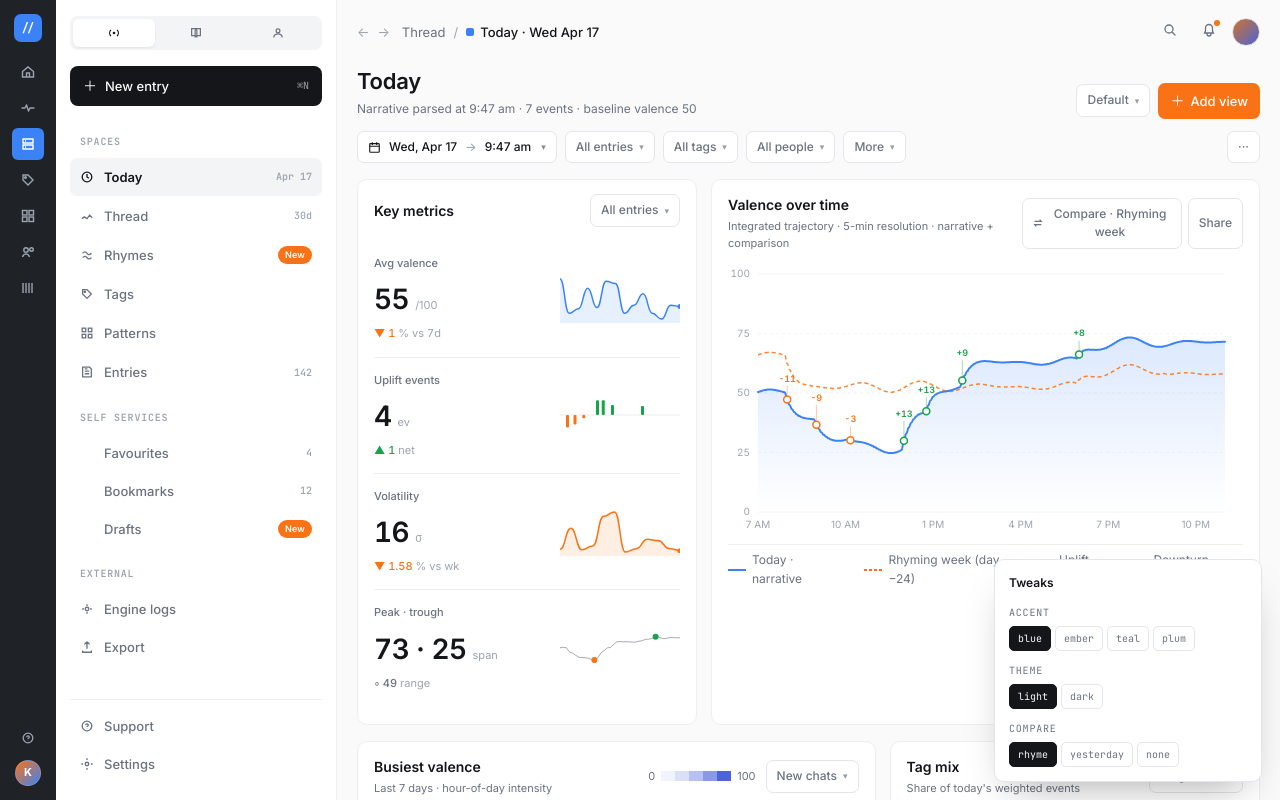
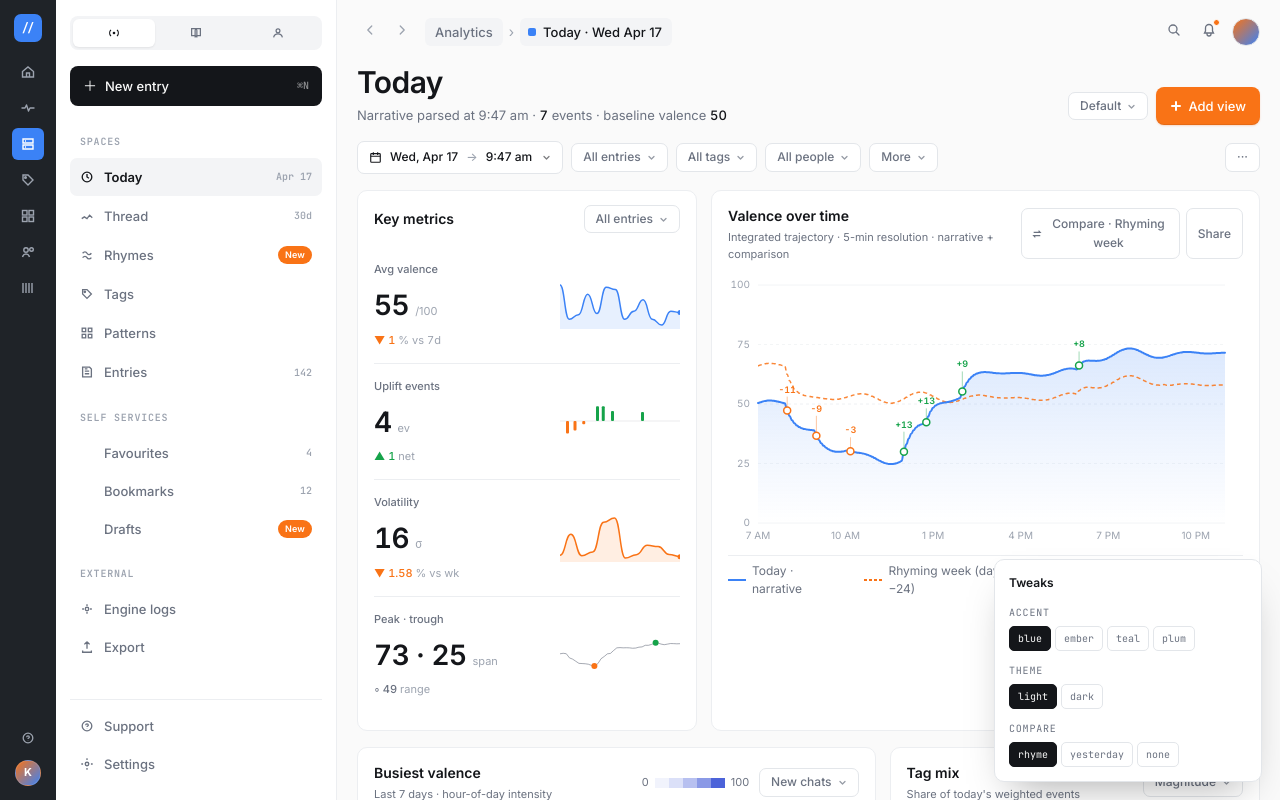
Before and after one commit to the-similarity/base, a Next.js app in the folder the-similarity-app/: page /prudent in a window 1280 px wide. Shown: the top 800 px of the page. Built offline with nearby package versions, Linux system fonts and the light colour scheme.

Commit message:
polish(prudent): polish top bar breadcrumbs + enlarge page header + orange CTA

```diff
--- a/the-similarity-app/app/prudent/dashboard.tsx
+++ b/the-similarity-app/app/prudent/dashboard.tsx
@@ -814,20 +814,51 @@ function TopBar() {
         alignItems: "center",
         justifyContent: "space-between",
         fontSize: 13,
+        paddingBottom: 2,
       }}
     >
-      <div style={{ display: "flex", alignItems: "center", gap: 8, color: "var(--muted)" }}>
-        <button style={{ color: "var(--faint)" }}>←</button>
-        <button style={{ color: "var(--faint)" }}>→</button>
-        <span style={{ marginLeft: 4 }}>Thread</span>
-        <span style={{ color: "var(--faint)" }}>/</span>
+      <div style={{ display: "flex", alignItems: "center", gap: 6, color: "var(--muted)" }}>
+        <button
+          style={{ color: "var(--faint)", padding: "4px 6px", borderRadius: 5 }}
+          aria-label="Back"
+        >
+          <svg width="14" height="14" viewBox="0 0 16 16" fill="none" stroke="currentColor" strokeWidth="1.5">
+            <path d="M10 3.5L5.5 8l4.5 4.5" strokeLinecap="round" strokeLinejoin="round" />
+          </svg>
+        </button>
+        <button
+          style={{ color: "var(--faint)", padding: "4px 6px", borderRadius: 5 }}
+          aria-label="Forward"
+        >
+          <svg width="14" height="14" viewBox="0 0 16 16" fill="none" stroke="currentColor" strokeWidth="1.5">
+            <path d="M6 3.5L10.5 8 6 12.5" strokeLinecap="round" strokeLinejoin="round" />
+          </svg>
+        </button>
+        {/* Breadcrumb: "Analytics" chip › current page chip. Matching the
+            reference where the current page chip has an icon + bold label. */}
+        <span
+          style={{
+            marginLeft: 4,
+            padding: "4px 10px",
+            borderRadius: 6,
+            background: "var(--hover)",
+            color: "var(--muted)",
+            fontWeight: 500,
+          }}
+        >
+          Analytics
+        </span>
+        <span style={{ color: "var(--faint)", fontSize: 14, lineHeight: 1 }}>›</span>
         <span
           style={{
             color: "var(--ink)",
             fontWeight: 500,
             display: "inline-flex",
             alignItems: "center",
-            gap: 6,
+            gap: 7,
+            padding: "4px 10px 4px 8px",
+            borderRadius: 6,
+            background: "var(--hover)",
           }}
         >
           <span
@@ -842,21 +873,31 @@ function TopBar() {
           Today · Wed Apr 17
         </span>
       </div>
-      <div style={{ display: "flex", alignItems: "center", gap: 8, color: "var(--muted)" }}>
-        <button style={{ padding: "6px 8px" }} title="Search">
+      <div style={{ display: "flex", alignItems: "center", gap: 4, color: "var(--muted)" }}>
+        <button
+          style={{
+            padding: "6px 8px",
+            borderRadius: 6,
+          }}
+          title="Search"
+        >
           <SvgIcon path="M7 3a4 4 0 014 4 4 4 0 01-4 4 4 4 0 01-4-4 4 4 0 014-4zm3 7l3 3" />
         </button>
-        <button style={{ padding: "6px 8px", position: "relative" }} title="Notifications">
+        <button
+          style={{ padding: "6px 8px", position: "relative", borderRadius: 6 }}
+          title="Notifications"
+        >
           <SvgIcon path="M3.5 11h9l-1-2V6a3.5 3.5 0 00-7 0v3l-1 2zM6 12a2 2 0 004 0" />
           <span
             style={{
               position: "absolute",
-              top: 4,
+              top: 3,
               right: 4,
-              width: 6,
-              height: 6,
+              width: 7,
+              height: 7,
               background: "var(--warm)",
               borderRadius: "50%",
+              border: "1.5px solid var(--panel)",
             }}
           />
         </button>
@@ -865,8 +906,9 @@ function TopBar() {
             width: 28,
             height: 28,
             borderRadius: "50%",
-            background: "linear-gradient(135deg, #d0732b, #4c63d9)",
+            background: "linear-gradient(135deg, #F97316 0%, #3B82F6 100%)",
             border: "1px solid var(--line-mid)",
+            marginLeft: 4,
           }}
         />
       </div>
@@ -902,27 +944,46 @@ function PageHeader({ events }: { events: Event[] }) {
           display: "flex",
           alignItems: "flex-end",
           justifyContent: "space-between",
-          marginBottom: 12,
+          marginBottom: 16,
+          gap: 12,
         }}
       >
-        <div>
+        <div style={{ minWidth: 0 }}>
           <h1
             style={{
-              fontSize: 22,
+              fontSize: 30,
               fontWeight: 600,
-              letterSpacing: "-0.01em",
+              letterSpacing: "-0.02em",
               color: "var(--ink)",
               margin: 0,
+              lineHeight: 1.1,
             }}
           >
             Today
           </h1>
-          <div style={{ fontSize: 12, color: "var(--muted)", marginTop: 2 }}>
-            Narrative parsed at 9:47 am · {events.length} events · baseline valence 50
+          <div
+            style={{
+              fontSize: 13,
+              color: "var(--muted)",
+              marginTop: 6,
+              fontWeight: 400,
+            }}
+          >
+            Narrative parsed at 9:47 am ·{" "}
+            <span className="tnum" style={{ color: "var(--ink)", fontWeight: 500 }}>
+              {events.length}
+            </span>{" "}
+            events · baseline valence{" "}
+            <span className="tnum" style={{ color: "var(--ink)", fontWeight: 500 }}>
+              50
+            </span>
           </div>
         </div>
         <div style={{ display: "flex", alignItems: "center", gap: 8 }}>
           <Chip label="Default" caret />
+          {/* Primary CTA — orange #F97316 per reference. Hover darkens to the
+              strong variant; keep the plus sign as a crisp glyph rather than
+              an emoji to avoid platform-specific rendering. */}
           <button
             style={{
               display: "flex",
@@ -930,13 +991,17 @@ function PageHeader({ events }: { events: Event[] }) {
               gap: 6,
               background: "var(--warm)",
               color: "#fff",
-              padding: "8px 12px",
-              borderRadius: 7,
+              padding: "9px 14px",
+              borderRadius: 8,
               fontSize: 13,
               fontWeight: 500,
+              boxShadow: "0 1px 2px rgba(234,88,12,0.20), inset 0 -1px 0 rgba(0,0,0,0.08)",
             }}
           >
-            <span style={{ fontSize: 14, lineHeight: 1 }}>＋</span> Add view
+            <svg width="12" height="12" viewBox="0 0 12 12" fill="none" stroke="currentColor" strokeWidth="2">
+              <path d="M6 2v8M2 6h8" strokeLinecap="round" />
+            </svg>
+            Add view
           </button>
         </div>
       </div>
@@ -953,6 +1018,9 @@ function PageHeader({ events }: { events: Event[] }) {
   );
 }
 
+// A small filter/control chip. Size, radius and weight are intentionally
+// smaller than the primary CTA so the chips recede visually while still being
+// interactive. 7px radius matches the reference's softer chip corners.
 function Chip({ label, caret, active }: { label: string; caret?: boolean; active?: boolean }) {
   return (
     <button
@@ -960,17 +1028,22 @@ function Chip({ label, caret, active }: { label: string; caret?: boolean; active
         display: "inline-flex",
         alignItems: "center",
         gap: 6,
-        padding: "6px 10px",
+        padding: "6px 11px",
         fontSize: 12,
-        background: "var(--panel)",
+        background: active ? "var(--hover)" : "var(--panel)",
         border: "1px solid var(--line-mid)",
         borderRadius: 7,
         color: active ? "var(--ink)" : "var(--muted)",
         fontWeight: 500,
+        lineHeight: 1.2,
       }}
     >
       {label}
-      {caret && <span style={{ fontSize: 9, opacity: 0.7 }}>▾</span>}
+      {caret && (
+        <svg width="9" height="9" viewBox="0 0 9 9" fill="none" stroke="currentColor" strokeWidth="1.3" style={{ opacity: 0.7 }}>
+          <path d="M2 3.5L4.5 6 7 3.5" strokeLinecap="round" strokeLinejoin="round" />
+        </svg>
+      )}
     </button>
   );
 }
@@ -982,7 +1055,7 @@ function DateChip({ from, to }: { from: string; to: string }) {
         display: "inline-flex",
         alignItems: "center",
         gap: 8,
-        padding: "6px 10px",
+        padding: "6px 11px",
         fontSize: 12,
         background: "var(--panel)",
         border: "1px solid var(--line-mid)",
@@ -998,7 +1071,9 @@ function DateChip({ from, to }: { from: string; to: string }) {
       <span>{from}</span>
       <span style={{ color: "var(--faint)" }}>→</span>
       <span>{to}</span>
-      <span style={{ fontSize: 9, opacity: 0.5, marginLeft: 2 }}>▾</span>
+      <svg width="9" height="9" viewBox="0 0 9 9" fill="none" stroke="currentColor" strokeWidth="1.3" style={{ opacity: 0.55, marginLeft: 2 }}>
+        <path d="M2 3.5L4.5 6 7 3.5" strokeLinecap="round" strokeLinejoin="round" />
+      </svg>
     </div>
   );
 }
```
